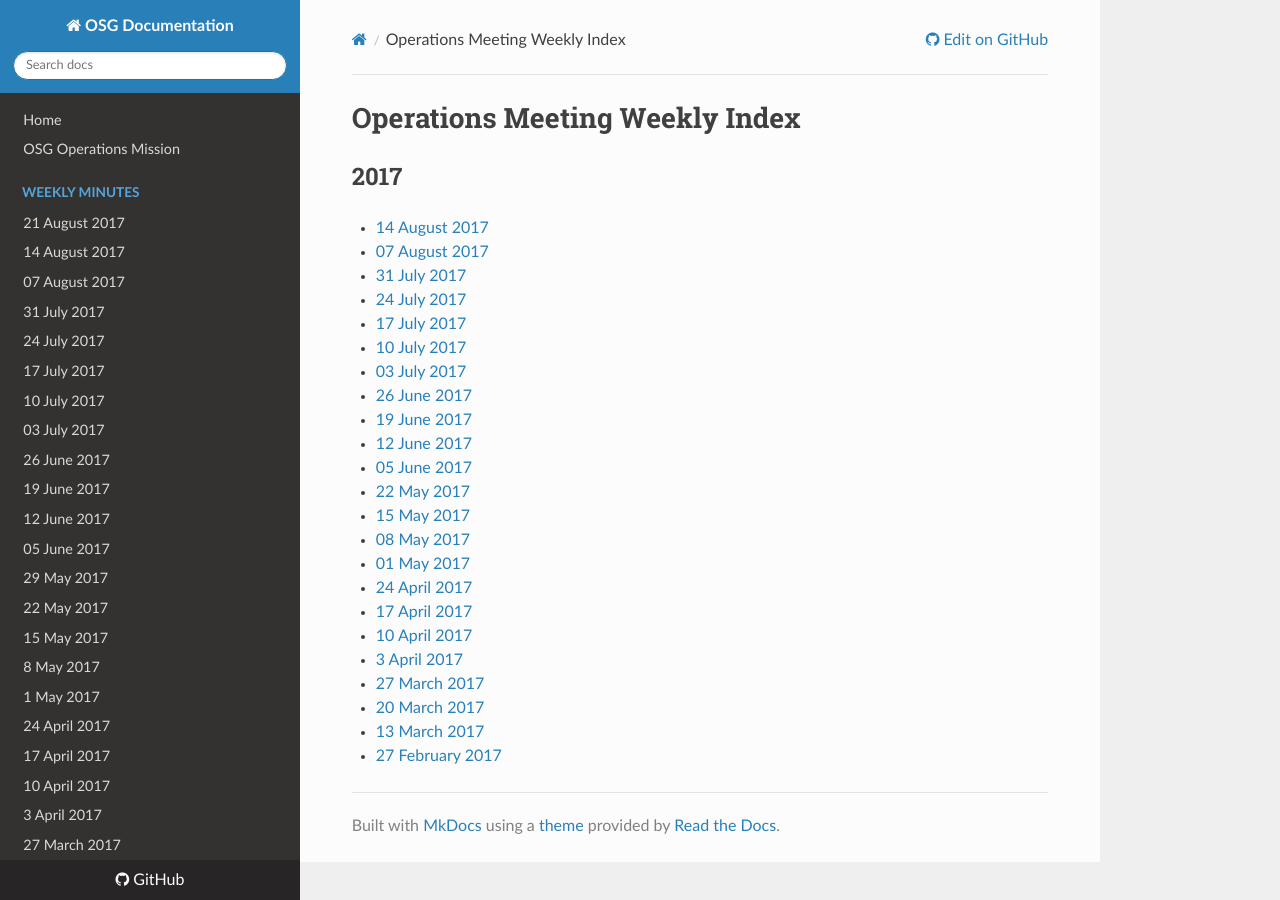
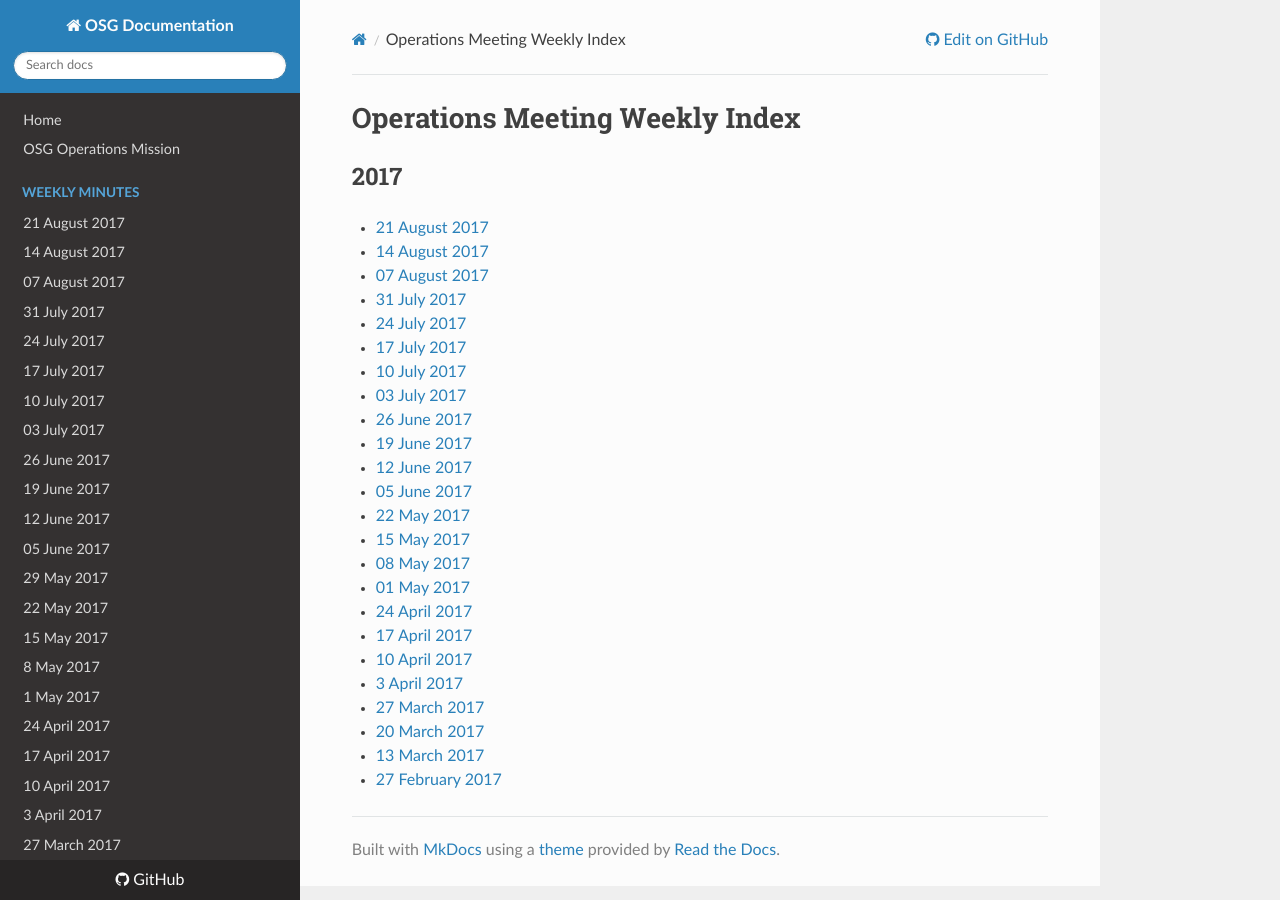
Before and after one commit to osg-htc/operations, an MkDocs documentation site: the page built from docs/WeeklyMinutes/MeetingIndex.md, in a window 1280 px wide. Built offline with MkDocs 1.6.1, drawn with Linux system fonts in a browser that asks for light colours; nearby versions of some CDN libraries; old or Windows-style settings are respelled for this version of MkDocs.

Commit message:
Update MeetingIndex.md

```diff
--- a/docs/WeeklyMinutes/MeetingIndex.md
+++ b/docs/WeeklyMinutes/MeetingIndex.md
@@ -1,6 +1,7 @@
 # Operations Meeting Weekly Index
 
 ## 2017
+   * [21 August 2017](21Aug2017.md)
    * [14 August 2017](14Aug2017.md)
    * [07 August 2017](07Aug2017.md)
    * [31 July 2017](31Jul2017.md)
```
